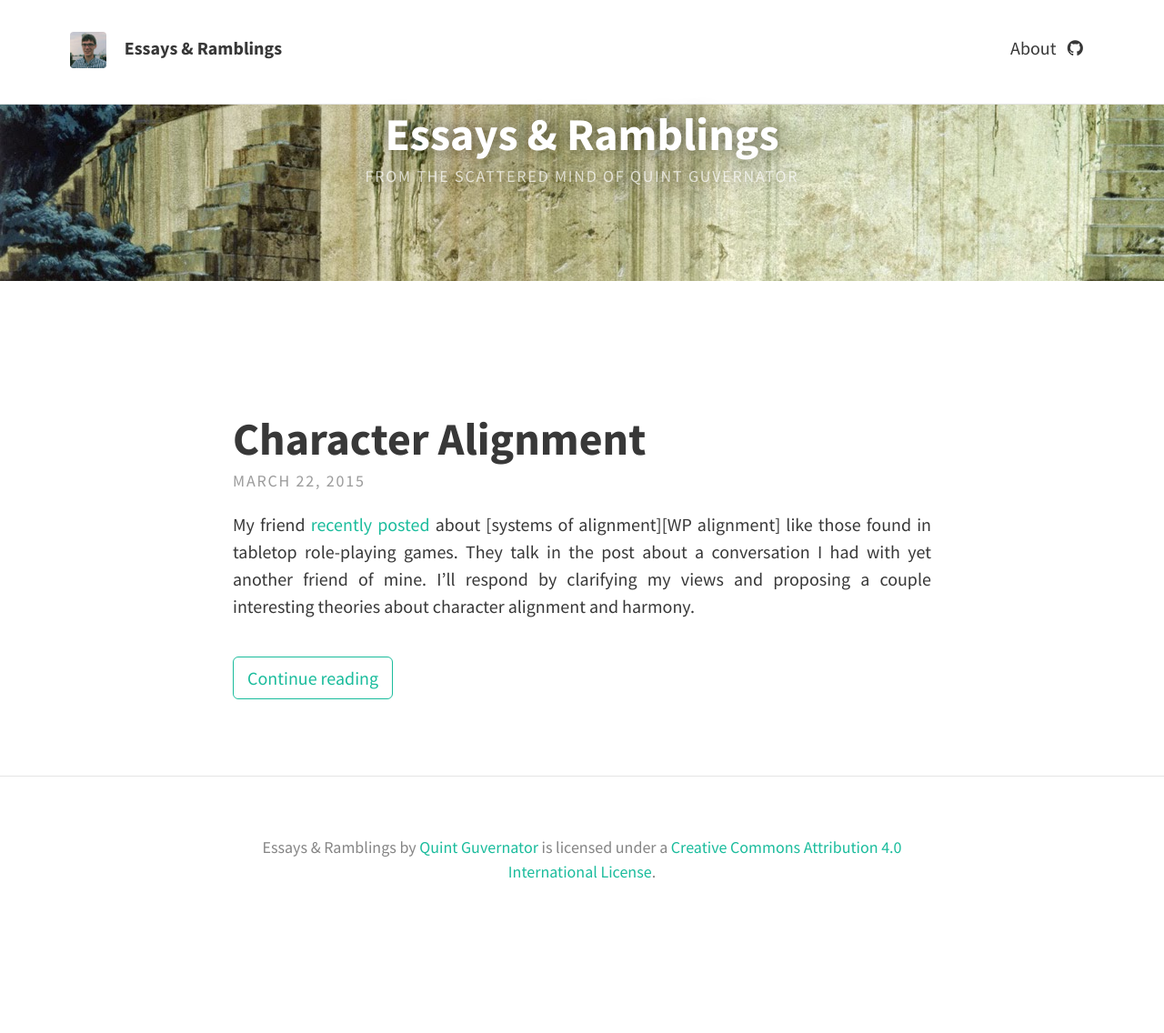
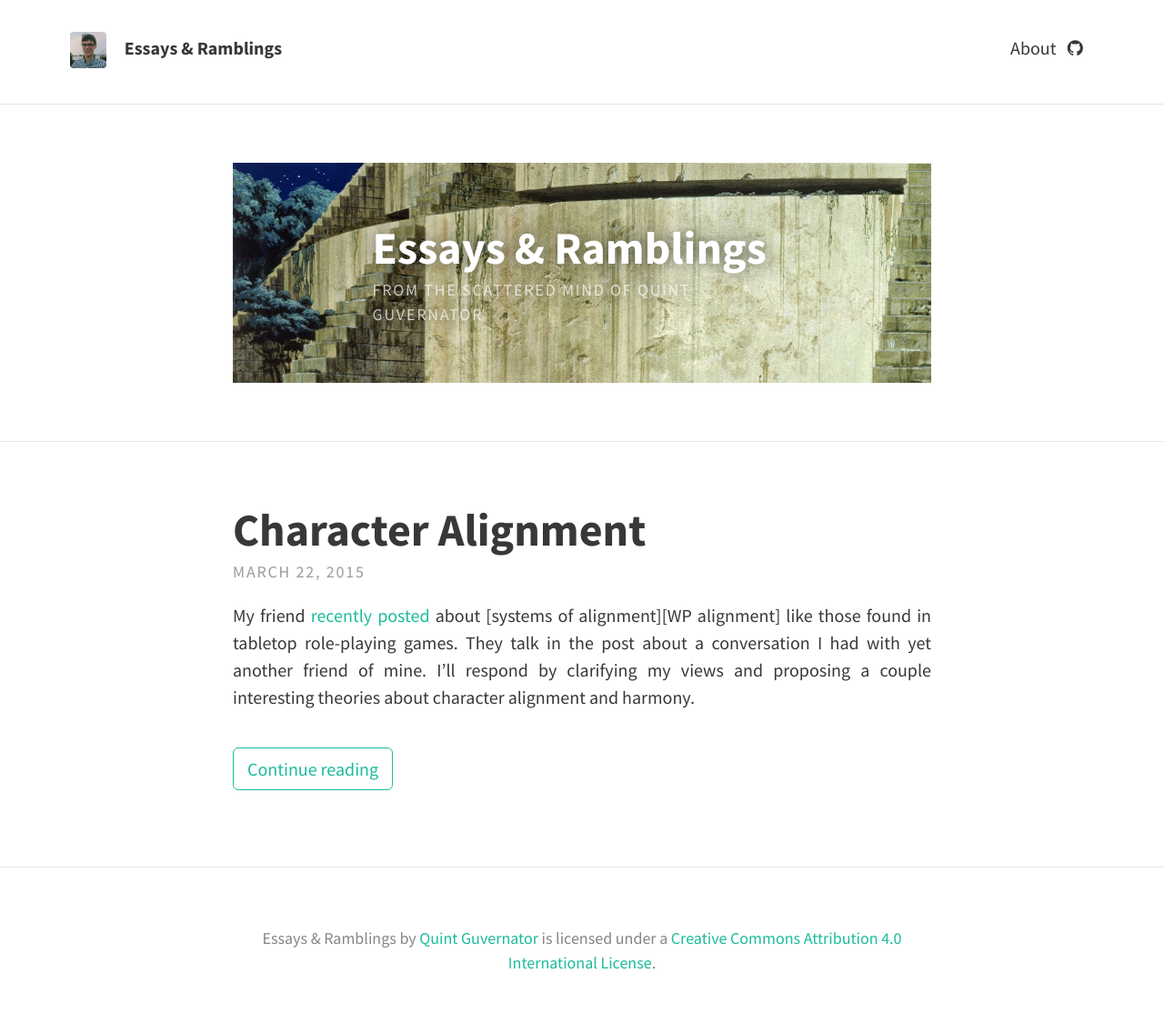
Before and after one commit to qguv/essays, a Jekyll site: the page built from index.html, in a window 1280 px wide. Shown: the whole page at 91% size. Built offline with Jekyll 4.4.1, drawn with Linux system fonts in a browser that asks for light colours; nearby versions of some CDN libraries; the list of posts is cut into pages by our own code; before the commit the page ends 1036 px from its top, so only the background shows below that.

Commit message:
fix top margin of index header

```diff
--- a/_layouts/post.html
+++ b/_layouts/post.html
@@ -1,7 +1,7 @@
 ---
 layout: default
 ---
-<article {% if page.feature-img %}class="feature-image"{% endif %}>
+<article{% if page.feature-img %} class="feature-image"{% endif %}>
   <header class="visual" style="background-image: url('{{ site.baseurl }}/{{ page.feature-img }}')">
     <h1 class="title">{{ page.title }}</h1>
     <p class="meta">
--- a/_sass/layouts/_posts.scss
+++ b/_sass/layouts/_posts.scss
@@ -1,15 +1,12 @@
 article,
-.comments {
+.comments,
+div.feature-image {
   @extend %padding-regular;
   border-bottom: 1px solid $border-color;
+  width: 100%;
   float: left;
-  width: 100%;
 }
-article, div.home {
-  header.visual {
-    margin-bottom: 6%;
-    text-align: center;
-  }
+article {
   a:hover {
     @extend %link-hover;
   }
@@ -43,6 +40,10 @@
     .meta {
       color: rgba($feature-image-text-color, .7);
     }
+    .visual {
+      margin-bottom: 6%;
+      text-align: center;
+    }
   }
   .post-content {
     @extend %padding-regular;
--- a/index.html
+++ b/index.html
@@ -2,8 +2,6 @@
 layout: default
 feature-img: "img/ancient.jpg"
 ---
-
-<div class="home">
 
 <div{% if page.feature-img %} class="feature-image"{% endif %}>
   <header class="visual" style="background-image: url('{{ site.baseurl }}/{{ page.feature-img }}')">
@@ -15,6 +13,8 @@
     {% endif %}
   </header>
 </div>
+
+<div class="home">
 
   <div class="posts">
     {% for post in paginator.posts %}
```
Lines whose indentation alone changed are shown as unchanged.
